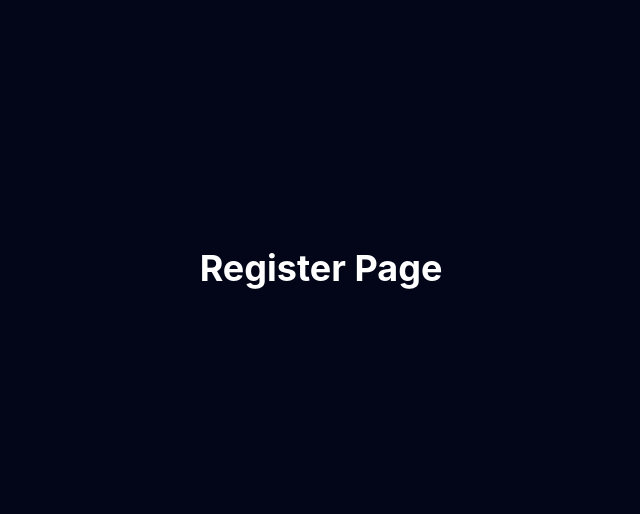
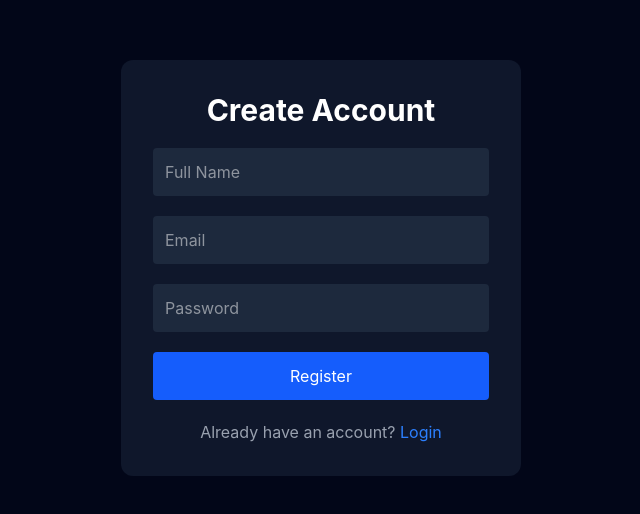
Before and after one commit to Vinayduggar27/InterviewIQ, a React (Vite) app in the folder client/: page /register in a window 1280 px wide. Shown: the part 132-646 px from the top of the page, without its empty margins (319-959 px from the left). Built offline with nearby package versions, Linux system fonts and the light colour scheme.

Commit message:
feat: add authentication, user profile, and interview backend

```diff
--- a/client/src/components/auth/LoginForm.tsx
+++ b/client/src/components/auth/LoginForm.tsx
@@ -1,13 +1,36 @@
-import { Link } from "react-router-dom";
+import { useState } from "react";
+import { useNavigate, Link } from "react-router-dom";
 import Input from "../ui/Input";
 import Button from "../ui/Button";
 import PasswordInput from "./PasswordInput";
 import SocialLogin from "./SocialLogin";
+import { loginUser } from "../../services/authservice";
 
 export default function LoginForm() {
+  const navigate = useNavigate();
+
+  const [email, setEmail] = useState("");
+  const [password, setPassword] = useState("");
+
+  const handleLogin = async (e: React.FormEvent) => {
+    e.preventDefault();
+
+    try {
+      const data = await loginUser(email, password);
+
+      localStorage.setItem("token", data.token);
+
+      alert("Login Successful");
+
+      navigate("/dashboard");
+    } catch (err) {
+      console.error(err);
+      alert("Login Failed");
+    }
+  };
+
   return (
-    <form className="space-y-5">
-
+    <form className="space-y-5" onSubmit={handleLogin}>
       <div>
         <label className="block text-sm text-slate-300 mb-2">
           Email
@@ -16,6 +39,8 @@ export default function LoginForm() {
         <Input
           type="email"
           placeholder="Enter your email"
+          value={email}
+          onChange={(e: any) => setEmail(e.target.value)}
         />
       </div>
 
@@ -24,20 +49,19 @@ export default function LoginForm() {
           Password
         </label>
 
-        <PasswordInput />
+        <PasswordInput
+          value={password}
+          onChange={(e: any) => setPassword(e.target.value)}
+        />
       </div>
 
       <div className="flex justify-between items-center text-sm">
-
         <label className="flex items-center gap-2 text-slate-400">
-
           <input
             type="checkbox"
             className="accent-cyan-500"
           />
-
           Remember me
-
         </label>
 
         <Link
@@ -46,38 +70,31 @@ export default function LoginForm() {
         >
           Forgot password?
         </Link>
-
       </div>
 
-      <Button className="w-full">
+      <Button className="w-full" type="submit">
         Sign In
       </Button>
 
       <div className="relative py-2">
-
         <div className="border-t border-slate-700"></div>
 
         <span className="absolute left-1/2 -translate-x-1/2 -top-1 bg-slate-900 px-4 text-sm text-slate-500">
           OR
         </span>
-
       </div>
 
       <SocialLogin />
 
       <p className="text-center text-slate-400">
-
         Don't have an account?{" "}
-
         <Link
           to="/register"
           className="text-cyan-400 hover:underline"
         >
           Create one
         </Link>
-
       </p>
-
     </form>
   );
 }
--- a/client/src/components/auth/PasswordInput.tsx
+++ b/client/src/components/auth/PasswordInput.tsx
@@ -3,21 +3,25 @@ import { FiEye, FiEyeOff } from "react-icons/fi";
 import Input from "../ui/Input";
 
 interface PasswordInputProps {
+  value: string;
+  onChange: (e: React.ChangeEvent<HTMLInputElement>) => void;
   placeholder?: string;
 }
 
 export default function PasswordInput({
-  placeholder = "Password",
+  value,
+  onChange,
+  placeholder = "Enter your password",
 }: PasswordInputProps) {
-
   const [show, setShow] = useState(false);
 
   return (
     <div className="relative">
-
       <Input
         type={show ? "text" : "password"}
         placeholder={placeholder}
+        value={value}
+        onChange={onChange}
       />
 
       <button
@@ -27,7 +31,6 @@ export default function PasswordInput({
       >
         {show ? <FiEyeOff /> : <FiEye />}
       </button>
-
     </div>
   );
 }
--- a/client/src/components/dashboard/QuickActions.tsx
+++ b/client/src/components/dashboard/QuickActions.tsx
@@ -4,19 +4,20 @@ import { Link } from "react-router-dom";
 export default function QuickActions() {
   return (
     <div className="bg-slate-900 rounded-2xl border border-slate-800 p-6">
-
       <h2 className="text-xl font-semibold mb-6">
         Quick Actions
       </h2>
 
       <div className="space-y-4">
 
+        <Link to="/interview">
+          <Button className="w-full">
+            Start AI Interview
+          </Button>
+        </Link>
+
         <Button className="w-full">
-          <Link to="/interview">
-  <button className="w-full bg-cyan-500 hover:bg-cyan-400 rounded-xl py-4 font-semibold transition">
-    Start AI Interview
-  </button>
-</Link>
+          + Create Interview
         </Button>
 
         <Button className="w-full">
@@ -28,7 +29,6 @@ export default function QuickActions() {
         </Button>
 
       </div>
-
     </div>
   );
 }
--- a/client/src/pages/auth/register.tsx
+++ b/client/src/pages/auth/register.tsx
@@ -1,7 +1,84 @@
+import { useState } from "react";
+import { useNavigate, Link } from "react-router-dom";
+import { registerUser } from "../../services/authservice";
+
 export default function Register() {
+  const navigate = useNavigate();
+
+  const [name, setName] = useState("");
+  const [email, setEmail] = useState("");
+  const [password, setPassword] = useState("");
+  const [loading, setLoading] = useState(false);
+
+  const handleRegister = async (e: React.FormEvent) => {
+    e.preventDefault();
+
+    try {
+      setLoading(true);
+
+      await registerUser(
+  name,
+  email,
+  password
+);
+
+      alert("Registration Successful!");
+
+      navigate("/login");
+    } catch (err: any) {
+      alert(err.response?.data?.message || "Registration Failed");
+    } finally {
+      setLoading(false);
+    }
+  };
+
   return (
-    <div className="min-h-screen bg-slate-950 text-white flex items-center justify-center">
-      <h1 className="text-4xl font-bold">Register Page</h1>
+    <div className="min-h-screen bg-slate-950 flex justify-center items-center">
+      <form
+        onSubmit={handleRegister}
+        className="bg-slate-900 p-8 rounded-xl w-[400px] space-y-5"
+      >
+        <h1 className="text-3xl text-white font-bold text-center">
+          Create Account
+        </h1>
+
+        <input
+          className="w-full p-3 rounded bg-slate-800 text-white"
+          placeholder="Full Name"
+          value={name}
+          onChange={(e) => setName(e.target.value)}
+        />
+
+        <input
+          className="w-full p-3 rounded bg-slate-800 text-white"
+          placeholder="Email"
+          type="email"
+          value={email}
+          onChange={(e) => setEmail(e.target.value)}
+        />
+
+        <input
+          className="w-full p-3 rounded bg-slate-800 text-white"
+          placeholder="Password"
+          type="password"
+          value={password}
+          onChange={(e) => setPassword(e.target.value)}
+        />
+
+        <button
+          disabled={loading}
+          className="w-full bg-blue-600 hover:bg-blue-700 text-white py-3 rounded"
+        >
+          {loading ? "Creating..." : "Register"}
+        </button>
+
+        <p className="text-gray-400 text-center">
+          Already have an account?{" "}
+          <Link className="text-blue-500" to="/login">
+            Login
+          </Link>
+        </p>
+      </form>
     </div>
   );
 }
--- a/client/src/pages/dashboard/Dashboard.tsx
+++ b/client/src/pages/dashboard/Dashboard.tsx
@@ -1,3 +1,5 @@
+import { useEffect, useState } from "react";
+
 import Sidebar from "../../components/dashboard/Sidebar";
 import Topbar from "../../components/dashboard/Topbar";
 import StatCard from "../../components/dashboard/StatCard";
@@ -6,18 +8,33 @@ import RecentInterviews from "../../components/dashboard/RecentInterviews";
 import QuickActions from "../../components/dashboard/QuickActions";
 import ActivityFeed from "../../components/dashboard/ActivityFeed";
 import AIRecommendations from "../../components/dashboard/AIRecommendations";
+
+import { getInterviews } from "../../services/interviewservice";
+
 export default function Dashboard() {
+  const [interviews, setInterviews] = useState<any[]>([]);
+
+  useEffect(() => {
+    const loadInterviews = async () => {
+      try {
+        const data = await getInterviews();
+        setInterviews(data);
+      } catch (err) {
+        console.error(err);
+      }
+    };
+
+    loadInterviews();
+  }, []);
+
   return (
     <div className="min-h-screen bg-slate-950 text-white flex">
-
       <Sidebar />
 
       <main className="flex-1">
-
         <Topbar />
 
         <div className="p-8">
-
           <h1 className="text-4xl font-bold">
             Welcome Back 👋
           </h1>
@@ -27,35 +44,56 @@ export default function Dashboard() {
           </p>
 
           <div className="grid md:grid-cols-4 gap-6 mt-8">
-
             <StatCard title="Interviews" value="28" />
             <StatCard title="Average Score" value="89%" />
             <StatCard title="Resume Score" value="92%" />
             <StatCard title="Current Streak" value="12 Days" />
-
           </div>
 
           <div className="grid lg:grid-cols-3 gap-6 mt-10">
-
             <div className="lg:col-span-2">
               <ProgressChart />
             </div>
 
             <QuickActions />
+          </div>
 
+          {/* TEMPORARY LIVE INTERVIEWS */}
+          <div className="bg-slate-900 rounded-xl p-6 mt-8">
+            <h2 className="text-xl font-bold mb-4">
+              My Interviews
+            </h2>
+
+            {interviews.length === 0 ? (
+              <p className="text-slate-400">
+                No interviews yet.
+              </p>
+            ) : (
+              interviews.map((interview) => (
+                <div
+                  key={interview.id}
+                  className="border-b border-slate-700 py-3"
+                >
+                  <h3 className="font-semibold">
+                    {interview.role}
+                  </h3>
+
+                  <p className="text-slate-400">
+                    {interview.company}
+                  </p>
+                </div>
+              ))
+            )}
           </div>
 
           <div className="grid lg:grid-cols-3 gap-6 mt-8">
-
             <div className="lg:col-span-2 space-y-6">
               <RecentInterviews />
               <ActivityFeed />
             </div>
 
             <AIRecommendations />
-
           </div>
-
         </div>
       </main>
     </div>
--- a/client/src/services/api.ts
+++ b/client/src/services/api.ts
@@ -0,0 +1,17 @@
+import axios from "axios";
+
+const api = axios.create({
+  baseURL: "http://localhost:5000/api",
+});
+
+api.interceptors.request.use((config) => {
+  const token = localStorage.getItem("token");
+
+  if (token) {
+    config.headers.Authorization = `Bearer ${token}`;
+  }
+
+  return config;
+});
+
+export default api;
--- a/client/src/services/authservice.ts
+++ b/client/src/services/authservice.ts
@@ -0,0 +1,27 @@
+import api from "./api";
+
+export const registerUser = async (
+  name: string,
+  email: string,
+  password: string
+) => {
+  const res = await api.post("/auth/register", {
+    name,
+    email,
+    password,
+  });
+
+  return res.data;
+};
+
+export const loginUser = async (
+  email: string,
+  password: string
+) => {
+  const res = await api.post("/auth/login", {
+    email,
+    password,
+  });
+
+  return res.data;
+};
--- a/client/src/services/interviewservice.ts
+++ b/client/src/services/interviewservice.ts
@@ -0,0 +1,21 @@
+import api from "./api";
+
+export const getInterviews = async () => {
+  const res = await api.get("/interviews");
+  return res.data;
+};
+
+export const createInterview = async (data: {
+  role: string;
+  company: string;
+  experience: number;
+  techStack: string;
+}) => {
+  const res = await api.post("/interviews", data);
+  return res.data;
+};
+
+export const generateQuestions = async (id: string) => {
+  const res = await api.post(`/interviews/${id}/generate`);
+  return res.data;
+};
```
Also changed, not shown: 2 other files (tests, documents, lock files or other folders). Lines whose indentation alone changed are shown as unchanged.
